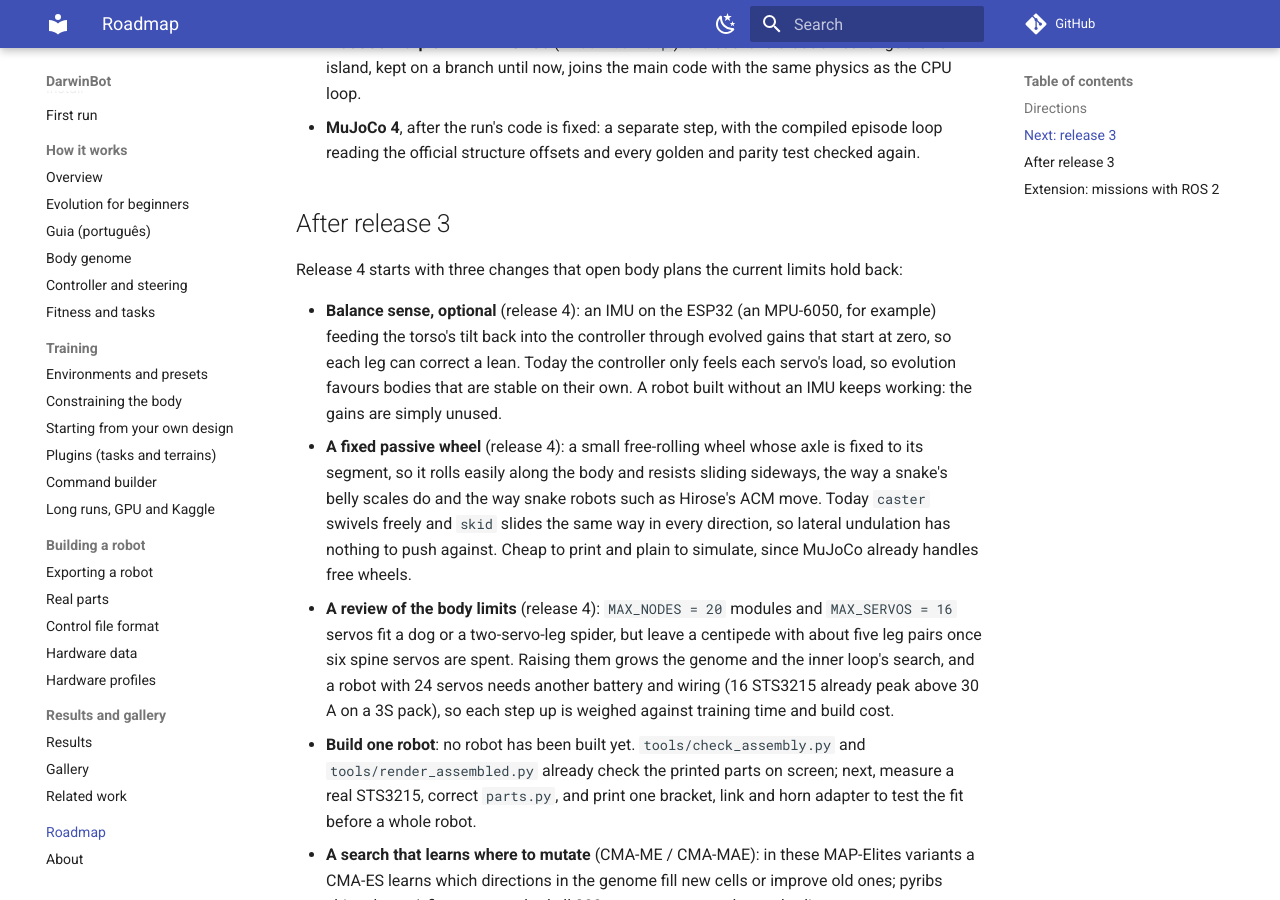
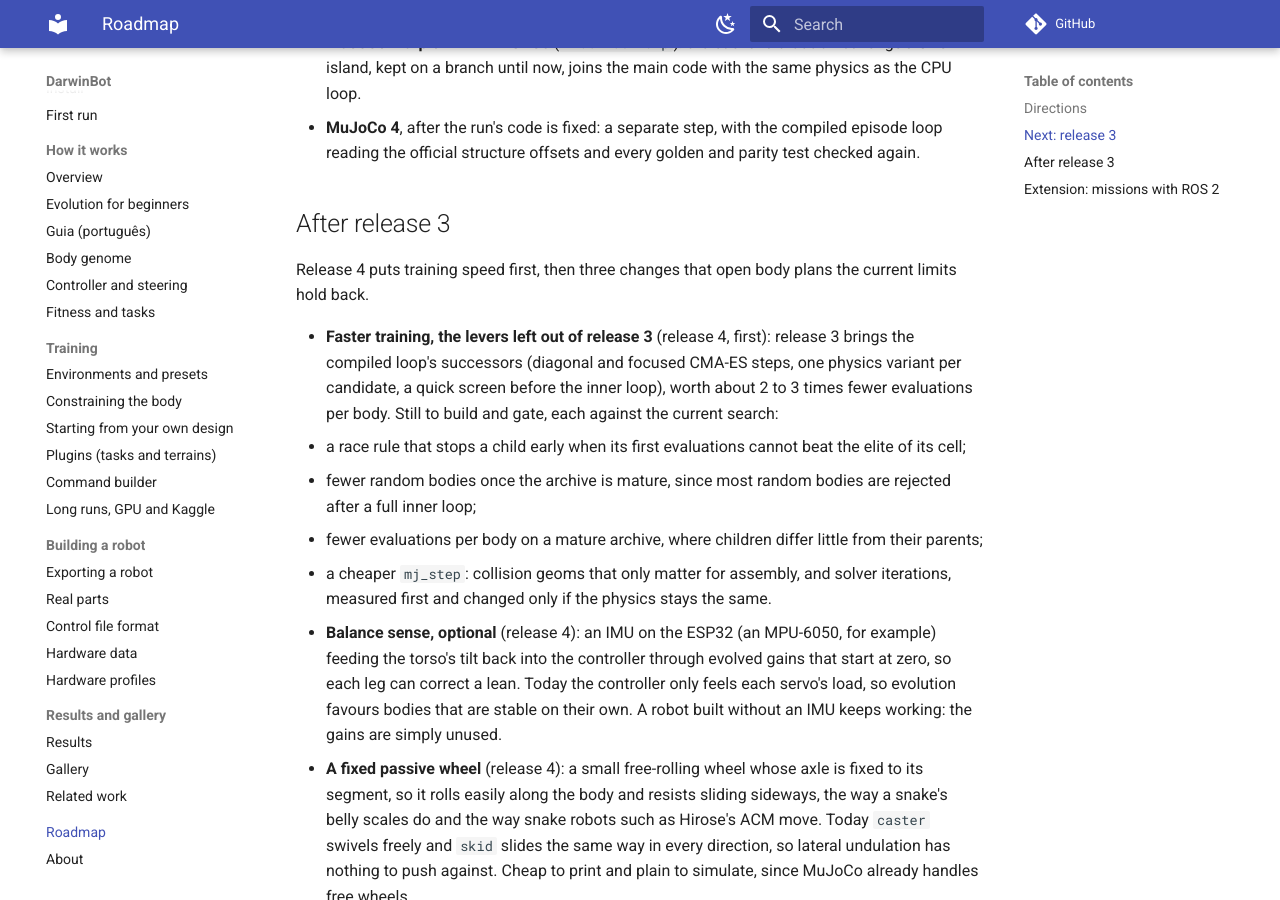
Before and after one commit to mpena2099/darwinbot, an MkDocs documentation site: the page built from docs/roadmap.md, in a window 1280 px wide and 900 px high, scrolled down 1861 px. Built offline with MkDocs 1.6.1 and Material for MkDocs 9.7.7, drawn with Linux system fonts in a browser that asks for light colours; comment, search, counter and statistics services are not loaded.

Commit message:
Roadmap: release 4 starts with the training speed levers left out of release 3

```diff
--- a/docs/roadmap.md
+++ b/docs/roadmap.md
@@ -88,9 +88,23 @@ against the current rules:
 
 ## After release 3
 
-Release 4 starts with three changes that open body plans the current limits
-hold back:
+Release 4 puts training speed first, then three changes that open body plans
+the current limits hold back.
 
+- **Faster training, the levers left out of release 3** (release 4, first):
+  release 3 brings the compiled loop's successors (diagonal and focused
+  CMA-ES steps, one physics variant per candidate, a quick screen before the
+  inner loop), worth about 2 to 3 times fewer evaluations per body. Still to
+  build and gate, each against the current search:
+  - a race rule that stops a child early when its first evaluations cannot
+    beat the elite of its cell;
+  - fewer random bodies once the archive is mature, since most random bodies
+    are rejected after a full inner loop;
+  - fewer evaluations per body on a mature archive, where children differ
+    little from their parents;
+  - a cheaper `mj_step`: collision geoms that only matter for assembly, and
+    solver iterations, measured first and changed only if the physics stays
+    the same.
 - **Balance sense, optional** (release 4): an IMU on the ESP32 (an MPU-6050, for example)
   feeding the torso's tilt back into the controller through evolved gains that
   start at zero, so each leg can correct a lean. Today the controller only
```
